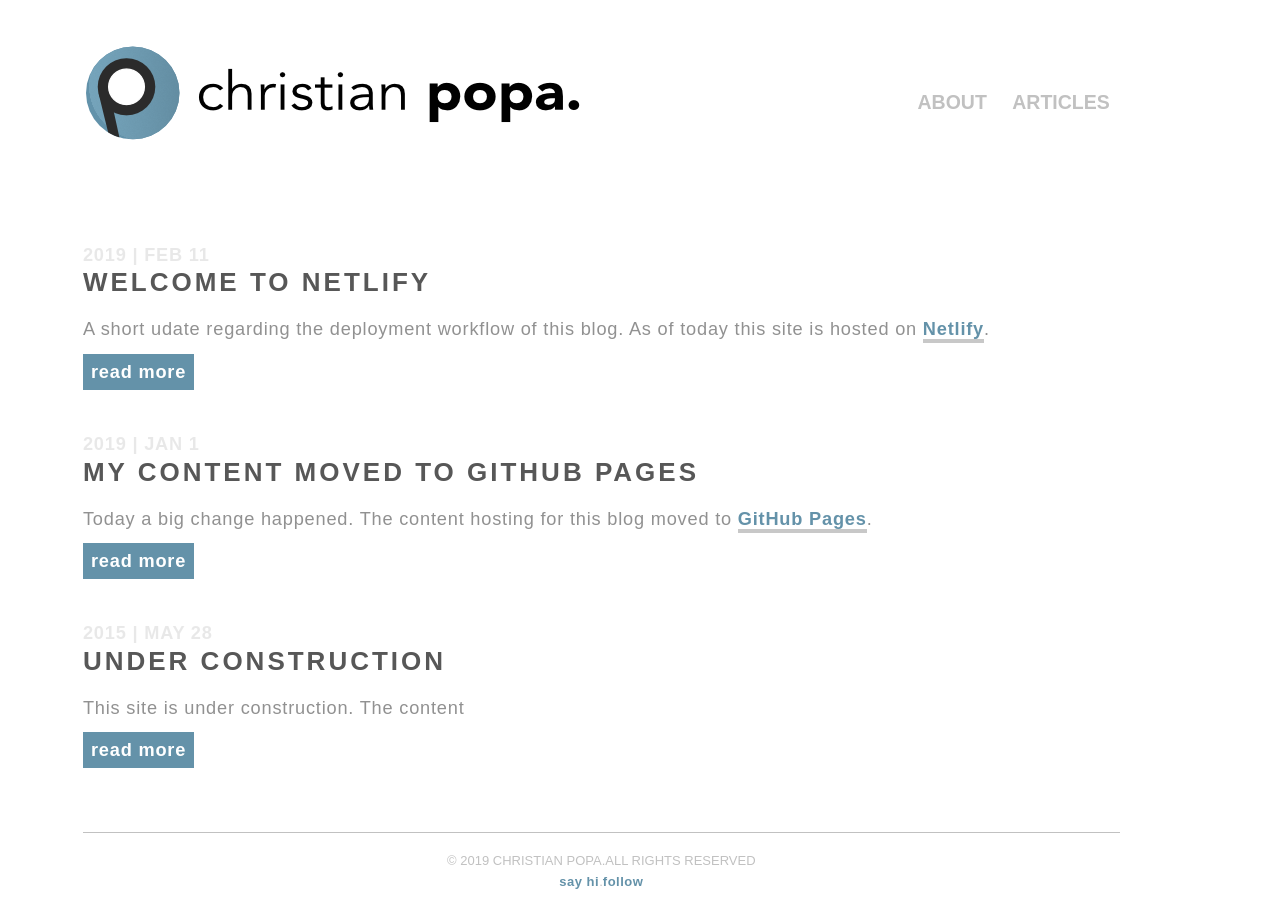
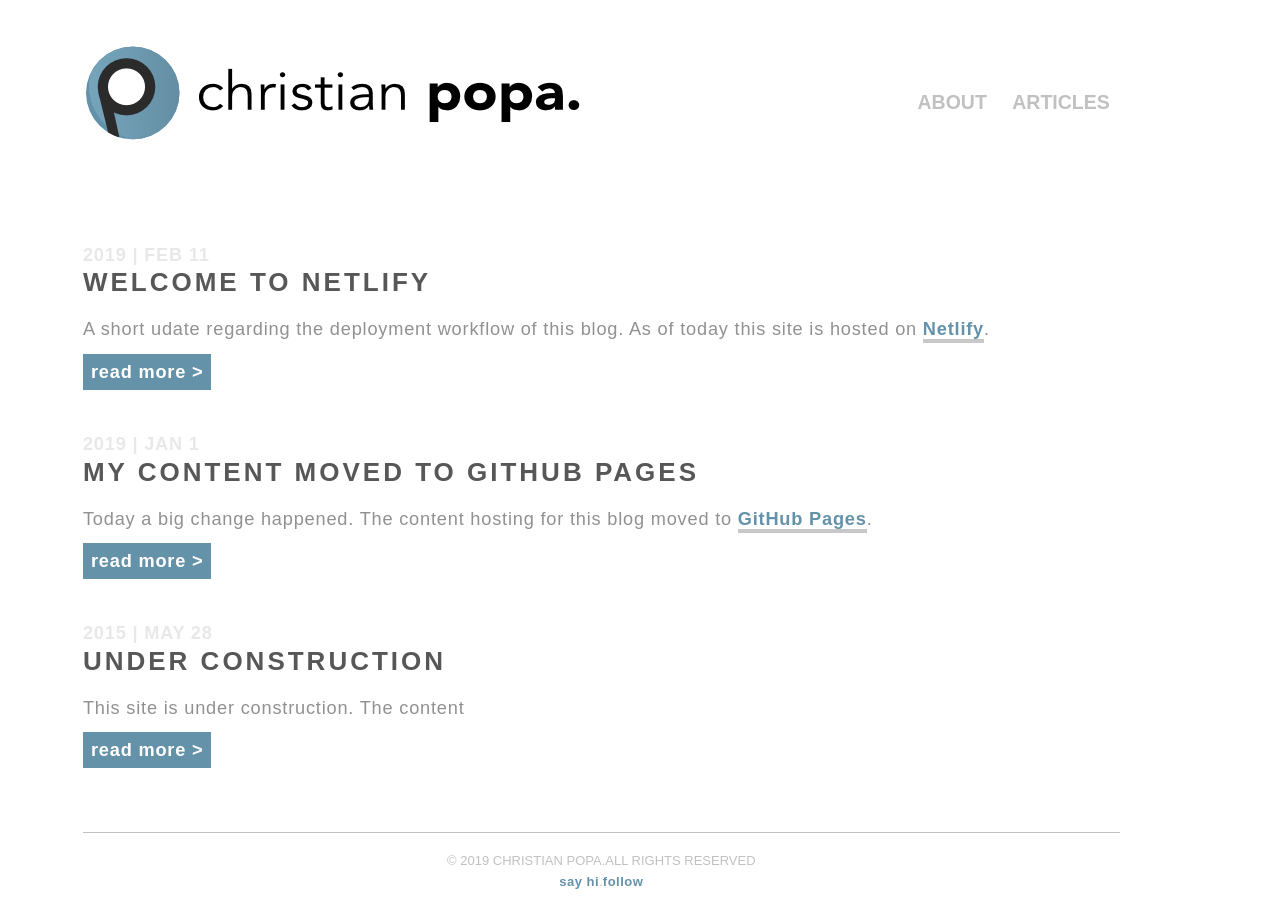
Before and after one commit to cristego/cristego.github.io, a Jekyll site: the page built from articles/index.html, in a window 1280 px wide. Built offline with Jekyll 4.4.1, drawn with Linux system fonts in a browser that asks for light colours; the list of posts is cut into pages by our own code.

Commit message:
update readmore

```diff
--- a/articles/index.html
+++ b/articles/index.html
@@ -12,7 +12,7 @@ title: Articles
 <h1><a href="{{ post.url }}">{{ post.title }}</a></h1>
 <p>{{ post.excerpt | remove: '<p>' | remove: '</p>' }}</p>
 <div id="readmore">
-    <p><a title="read more" href="{{ post.url }}">read more</a></p>
+    <p><a title="read more" href="{{ post.url }}">read more ></a></p>
 </div>
 </div>
 {% endfor %}
```
